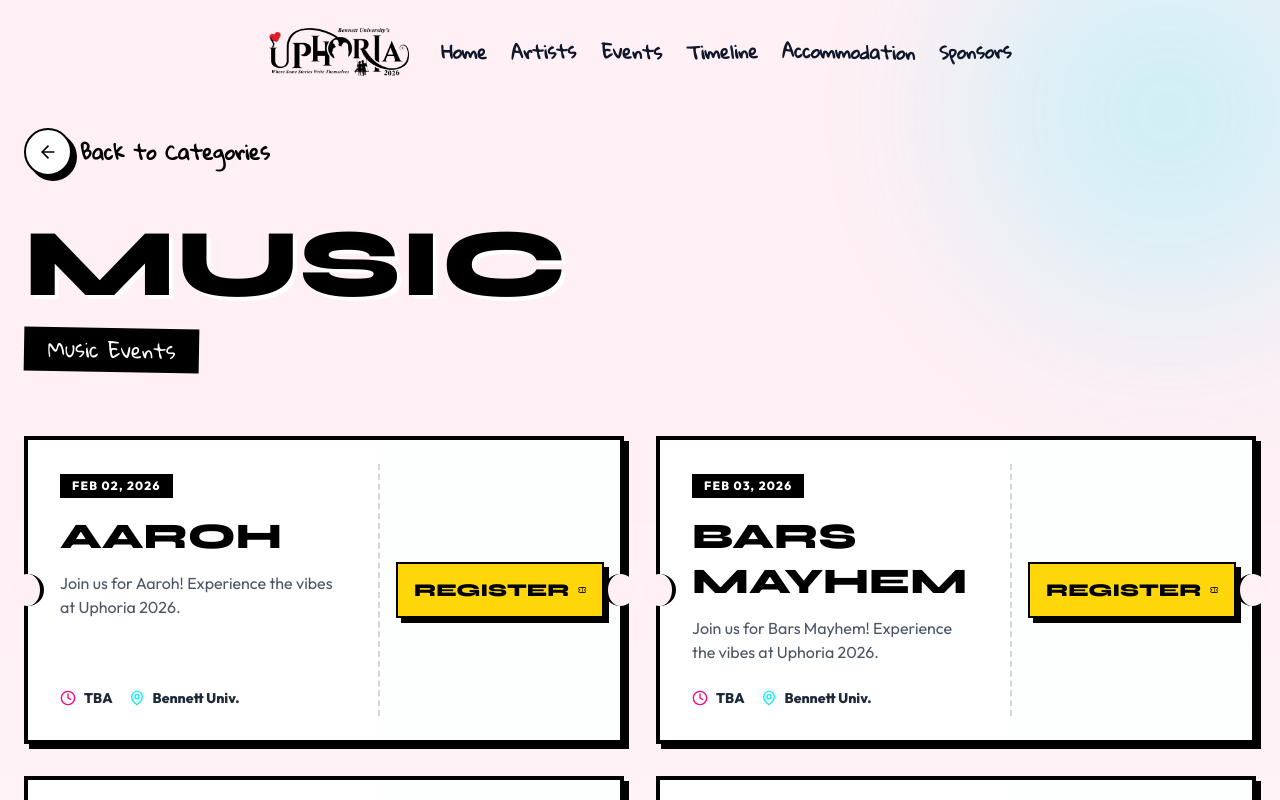
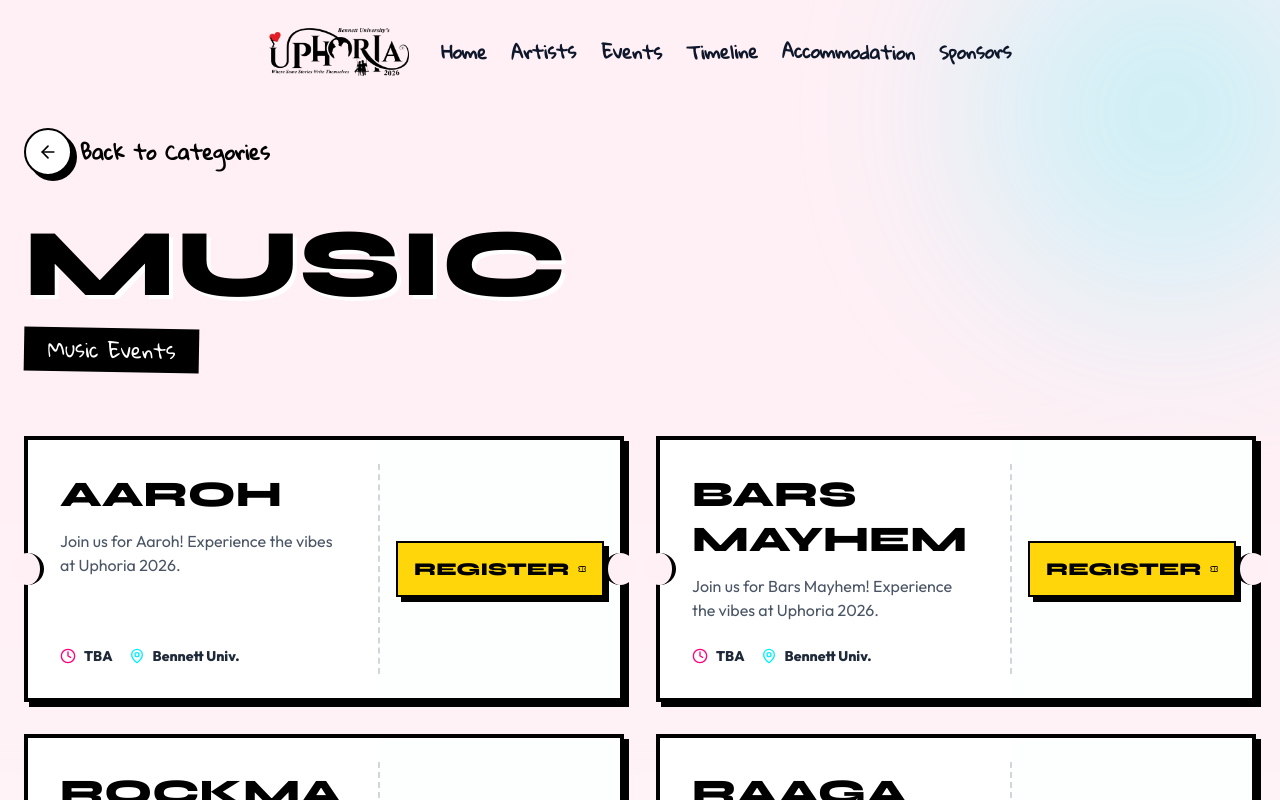
Before and after one commit to baluniprajwal/UphoriaNew, a React (Vite) app: page /events/1 in a window 1280 px wide. Shown: the top 800 px of the page. Built offline with nearby package versions, Linux system fonts and the light colour scheme.

Commit message:
removed dates from event cards

```diff
--- a/components/EventCategory.tsx
+++ b/components/EventCategory.tsx
@@ -123,10 +123,6 @@ const EventCategory: React.FC = () => {
                     {}
                     <div className="flex-1 p-6 md:p-8 flex flex-col justify-between overflow-hidden">
                          <div>
-                            <span className="bg-black text-white px-3 py-1 text-xs font-bold uppercase tracking-widest mb-4 inline-block">
-                                {event.date}
-                            </span>
-
                             <h3 className="font-display text-2xl md:text-3xl lg:text-4xl font-black uppercase mb-3 leading-tight break-words hyphens-auto">
                                 {event.title}
                             </h3>
```
